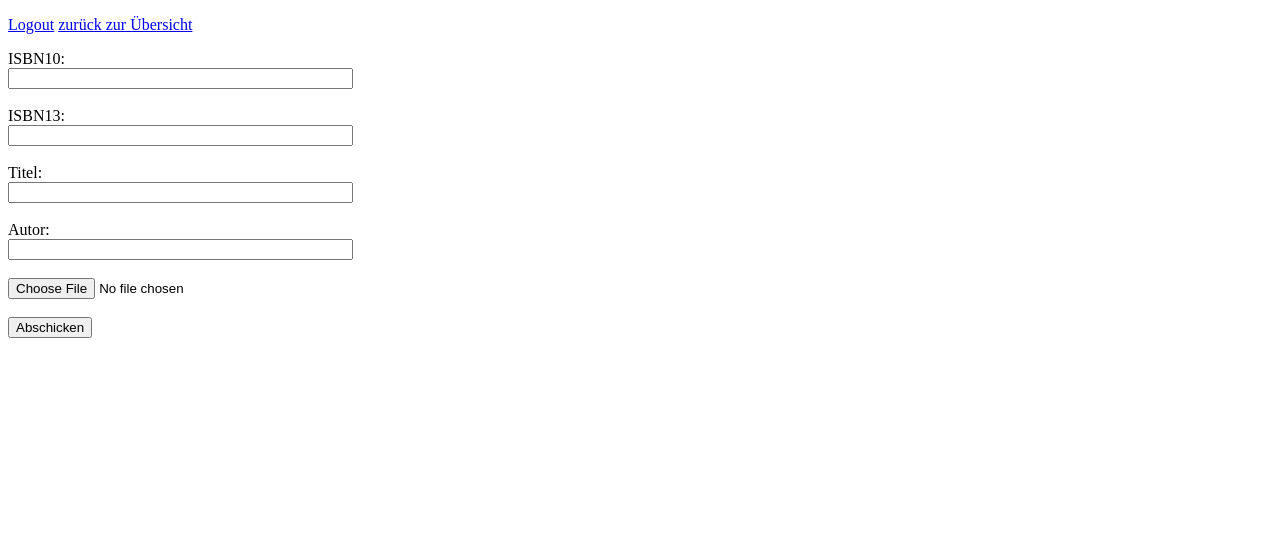
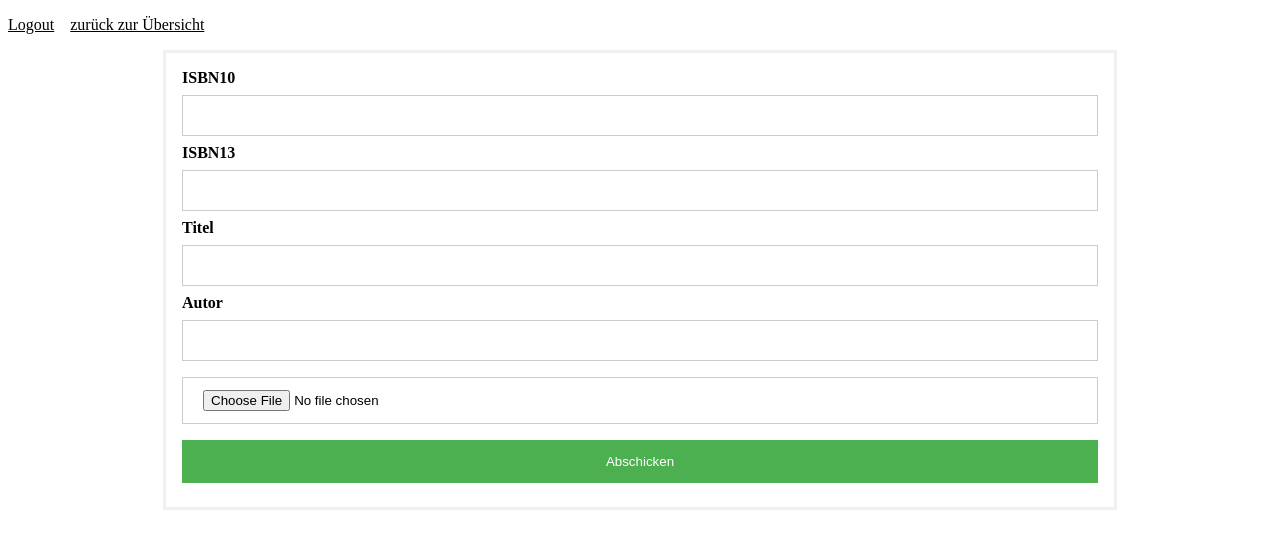
Before and after one commit to mnowak-erlangen/Buchladen, a PHP site: page /admin/hochladen.php in a window 1280 px wide. Shown: the top 549 px of the page. Run offline with PHP 8.4, Linux system fonts and the light colour scheme; the visitor is signed in with stand-in values (Sample User, id 1).

Commit message:
Design hinzufügen

```diff
--- a/admin/hochladen.php
+++ b/admin/hochladen.php
@@ -1,5 +1,13 @@
 <?php
     session_start();
+    if(!isset($_SESSION['userid']) && !isset($_SESSION['isAdmin'])) {
+        die('Bitte loggen Sie sich zuerst ein. <a href="../index.php">Zum Login</a>.');
+        ?>
+        <script language="JavaScript" type="text/javascript">
+            setTimeout("location.href='index.php'", 1000);
+        </script>
+        <?php
+    }
     $db = mysqli_connect("localhost", "root", "", "buchladen");
     $userid = $_SESSION['userid'];
 ?>
@@ -7,6 +15,15 @@
     <html>
         <head>
             <title>Buchladen</title>
+            <link rel="stylesheet" href="../style.css" type="text/css"></link>
+            <style>
+                a {
+                    padding-top: 12px;
+                    padding-bottom: 12px;
+                    padding-right: 12px;
+                    color: black;
+                }
+            </style>
         </head>
         <body>
         <p><a href="../logout.php">Logout</a> <a href="ansicht.php">zurück zur Übersicht</a></p>
@@ -43,16 +60,18 @@ if(isset($_POST['isbn10'])) {
 
 ?>
         <form action="" method="post" enctype="multipart/form-data">
-            ISBN10:<br>
-            <input type="text" size="40" maxlength="10" name="isbn10"><br><br>
-            ISBN13:<br>
-            <input type="text" size="40" maxlength="13" name="isbn13"><br><br>
-            Titel:<br>
-            <input type="text" size="40" maxlength="50" name="titel"><br><br>
-            Autor:<br>
-            <input type="text" size="40" maxlength="50" name="autor"><br><br>
-            <input type="file" name="datei"/><br><br>
-            <input type="submit" value="Abschicken">
+        <div class="container">
+            <label for="isbn10"><b>ISBN10</b></label>
+            <input type="text" size="40" maxlength="10" name="isbn10" required>
+            <label for="isbn13"><b>ISBN13</b></label>
+            <input type="text" size="40" maxlength="13" name="isbn13" required>
+            <label for="titel"><b>Titel</b></label>
+            <input type="text" size="40" maxlength="50" name="titel" required>
+            <label for="autor"><b>Autor</b></label>
+            <input type="text" size="40" maxlength="50" name="autor" required>
+            <input type="file" name="datei" id="datei" required/>
+            <button type="submit">Abschicken</button>
+        </div>
         </form>
     </body>
 </html>
--- a/kunde/hinzufuegen.php
+++ b/kunde/hinzufuegen.php
@@ -1,10 +1,10 @@
 <?php
 session_start();
 if(!isset($_SESSION['userid'])) {
-    die('Bitte loggen Sie sich zuerst ein. <a href="login.php">Zum Login</a>.');
+    die('Bitte loggen Sie sich zuerst ein. <a href="../index.php">Zum Login</a>.');
     ?>
     <script language="JavaScript" type="text/javascript">
-        setTimeout("location.href='login.php'", 1000);
+        setTimeout("location.href='index.php'", 1000);
     </script>
     <?php
 }
@@ -17,6 +17,7 @@ $db = mysqli_connect("localhost", "root", "", "buchladen");
 <html>
     <head>
         <title>Buchladen</title>
+        <link rel="stylesheet" href="../tabelle.css" type="text/css"></link>
     <?php
         if (isset($_GET['isbn'])) {
             $isbn = $_GET['isbn'];
--- /dev/null
+++ b/style.css
@@ -0,0 +1,81 @@
+    /* Bordered form */
+    form {
+        margin: 0 auto;
+        border: 3px solid #f1f1f1;
+        width: 75%;
+    }
+
+    /* Center the avatar image inside this container */
+    .imgcontainer {
+      text-align: center;
+      margin: 24px 0 12px 0;
+    }
+
+    /* Avatar image */
+    img.avatar {
+      width: 20%;
+      border-radius: 50%;
+    }
+
+    /* Add padding to containers */
+    .container {
+      padding: 16px;
+    }
+
+  /* Full-width inputs */
+  input[type=text], input[type=password], input[type=email], input[type=file] {
+    width: 100%;
+    padding: 12px 20px;
+    margin: 8px 0;
+    display: inline-block;
+    border: 1px solid #ccc;
+    box-sizing: border-box;
+  }
+
+  /* Set a style for all buttons */
+  button {
+    background-color: #4CAF50;
+    color: white;
+    padding: 14px 20px;
+    margin: 8px 0;
+    border: none;
+    cursor: pointer;
+    width: 100%;
+  }
+
+  /* Add a hover effect for buttons */
+  button:hover {
+    opacity: 0.8;
+  }
+
+  /* Extra style for the cancel button (red) */
+  .regbtn {
+    width: auto;
+    padding: 10px 18px;
+    background-color: #f44336;
+  }
+
+  /* The "Forgot password" text */
+  span.psw {
+    float: right;
+    padding-top: 16px;
+  }
+  span.psw2 {
+    float: right;
+    padding-top: 16px;
+  }
+
+  /* Change styles for span and cancel button on extra small screens */
+  @media screen and (max-width: 300px) {
+    span.psw {
+      display: block;
+      float: none;
+    }
+    span.psw2 {
+      display: block;
+      float: none;
+    }
+    .regbtn {
+      width: 100%;
+    }
+  }
```
Also changed, not shown: admin/ansicht.php (+5 -8 lines), admin/login.php (deleted, +0 -44 lines), index.php (+64 -5 lines), kunde/buchhandlung.php (+5 -3 lines), kunde/login.php (deleted, +0 -48 lines), kunde/registrieren.php (deleted, +0 -92 lines), lesen.php (+20 -9 lines), registrieren.php (added, +101 -0 lines), tabelle.css (added, +43 -0 lines), images/avatar.png (added), images/icon.jpg (added).
